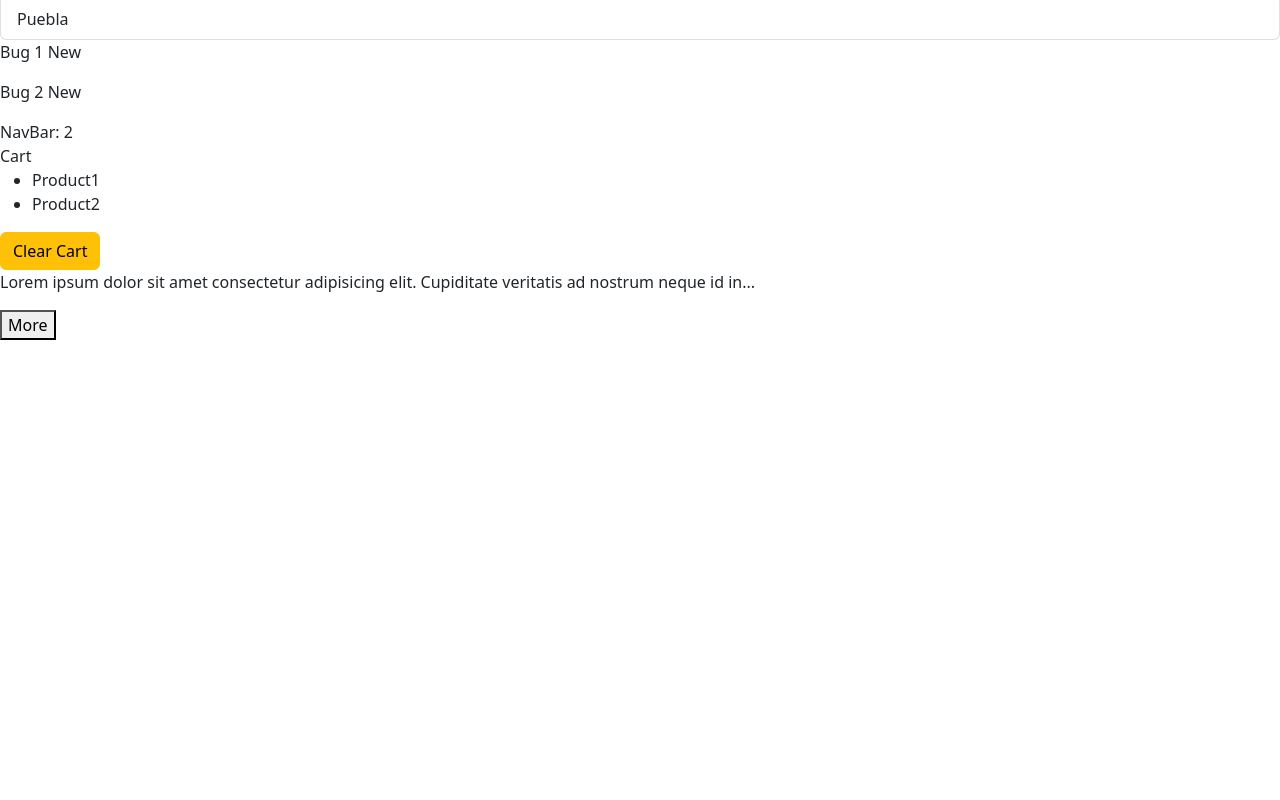
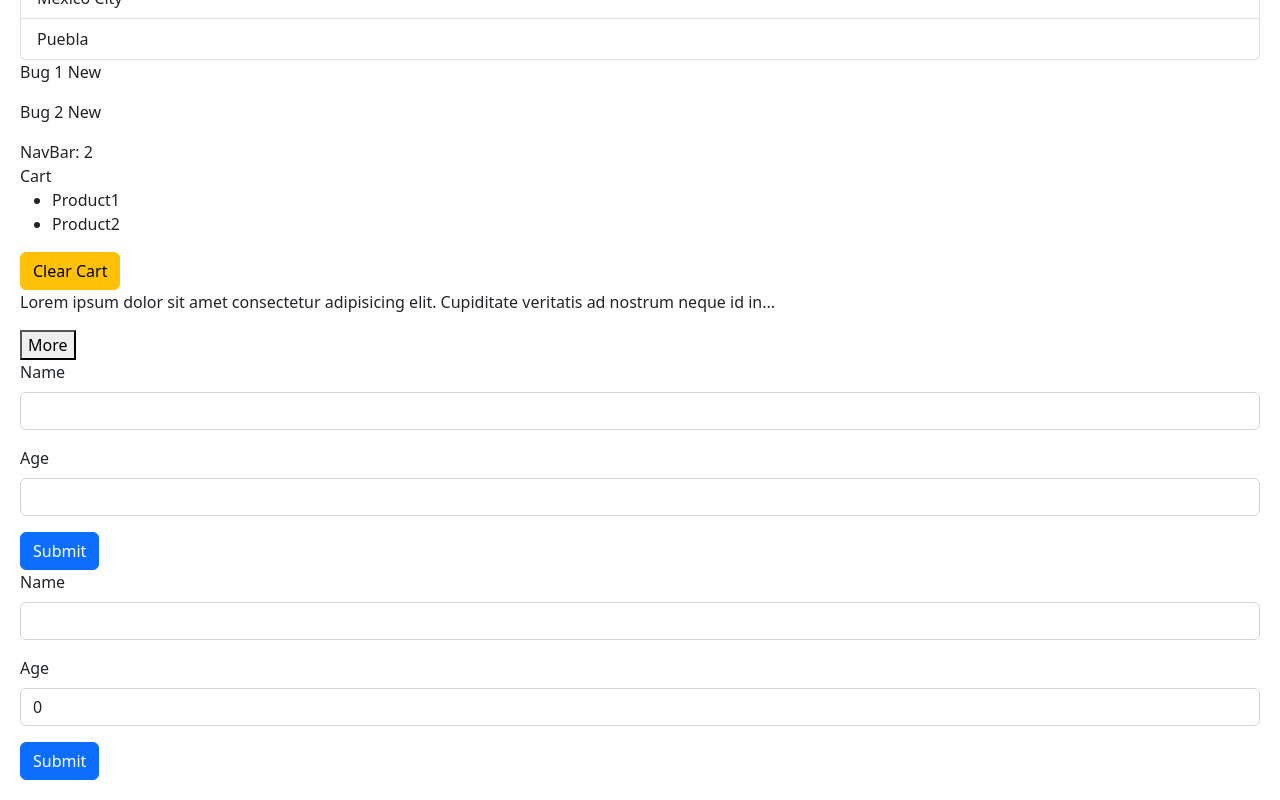
Before and after one commit to ricardoleyva/react-app1, a React (Vite) app: page / in a window 1280 px wide. Shown: the part 301-1101 px from the top of the page. Before the commit the page ends 800 px from the top, so only its background shows below. Built offline with nearby package versions, Linux system fonts and the light colour scheme.

Commit message:
Added Form2 TSX component

```diff
--- a/src/App.tsx
+++ b/src/App.tsx
@@ -2,6 +2,8 @@
 import Button from "./components/Button";
 import Cart from "./components/Cart";
 import ExpandableText from "./components/ExpandableText";
+import Form from "./components/Form";
+import FormB from "./components/FormB";
 import Like from "./components/Like";
 import ListGroup from "./components/ListGroup";
 import NavBar from "./components/NavBar";
@@ -133,6 +135,8 @@
         omnis nulla, facilis debitis, voluptatem vel fuga repellat et.
         Necessitatibus exercitationem dolore voluptas illum.
       </ExpandableText>
+      <Form />
+      <FormB />
     </>
   );
 }
--- /dev/null
+++ b/src/components/Form.tsx
@@ -0,0 +1,37 @@
+import { FormEvent, useRef } from "react";
+
+const Form = () => {
+  const nameRef = useRef<HTMLInputElement>(null);
+  const ageRef = useRef<HTMLInputElement>(null);
+  const person = { name: "", age: 0 };
+
+  const handleSubmit = (event: FormEvent) => {
+    event.preventDefault();
+    if (nameRef.current !== null) {
+      person.name = nameRef.current.value;
+    }
+    if (ageRef.current !== null) {
+      person.age = parseInt(ageRef.current.value);
+    }
+    console.log(person);
+  };
+  return (
+    <form onSubmit={handleSubmit}>
+      <div className="mb-3">
+        <label htmlFor="name" className="form-label">
+          Name
+        </label>
+        <input ref={nameRef} id="name" type="text" className="form-control" />
+      </div>
+      <div className="mb-3">
+        <label htmlFor="age" className="form-label">
+          Age
+        </label>
+        <input ref={ageRef} id="age" type="number" className="form-control" />
+      </div>
+      <button className="btn btn-primary">Submit</button>
+    </form>
+  );
+};
+
+export default Form;
--- /dev/null
+++ b/src/components/FormB.tsx
@@ -0,0 +1,48 @@
+import { FormEvent, useState } from "react";
+
+const Form = () => {
+  const [person, setPerson] = useState({
+    name: "",
+    age: 0,
+  });
+
+  const handleSubmit = (event: FormEvent) => {
+    event.preventDefault();
+    console.log(person);
+  };
+  return (
+    <form onSubmit={handleSubmit}>
+      <div className="mb-3">
+        <label htmlFor="name" className="form-label">
+          Name
+        </label>
+        <input
+          onChange={(event) =>
+            setPerson({ ...person, name: event.target.value })
+          }
+          value={person.name}
+          id="name"
+          type="text"
+          className="form-control"
+        />
+      </div>
+      <div className="mb-3">
+        <label htmlFor="age" className="form-label">
+          Age
+        </label>
+        <input
+          onChange={(event) =>
+            setPerson({ ...person, age: parseInt(event.target.value) })
+          }
+          value={person.age}
+          id="age"
+          type="number"
+          className="form-control"
+        />
+      </div>
+      <button className="btn btn-primary">Submit</button>
+    </form>
+  );
+};
+
+export default Form;
--- /dev/null
+++ b/src/index.css
@@ -0,0 +1,3 @@
+body {
+  padding: 20px;
+}
--- a/src/main.tsx
+++ b/src/main.tsx
@@ -2,6 +2,7 @@
 import { createRoot } from "react-dom/client";
 import App from "./App.tsx";
 import "bootstrap/dist/css/bootstrap.css";
+import "./index.css";
 
 createRoot(document.getElementById("root")!).render(
   <StrictMode>
```
